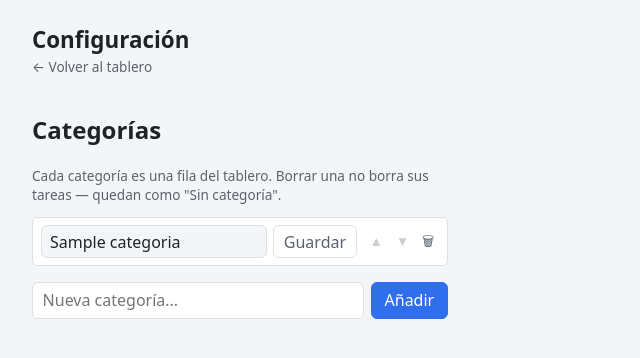
After one commit to dfdez2003/app-htmx-fastapi, a FastAPI app: template app/templates/configuracion.html in a window 1280 px wide. The commit adds this page. Shown: the top 358 px of the page, without its empty margins (0-640 px from the left). Run offline with FastAPI, Linux system fonts and the light colour scheme; the template is opened without the code that fills it: most values are stand-ins (such as "Sample title", 1, 10 or a date in 2020).

Commit message:
feat(categorias): modelo Categoria y panel de configuracion

```diff
--- a/app/main.py
+++ b/app/main.py
@@ -4,7 +4,8 @@ from pathlib import Path
 from fastapi import FastAPI
 from fastapi.staticfiles import StaticFiles
 
-from app.database import crear_tablas, sembrar_datos
+from app.database import crear_tablas, sembrar_categorias, sembrar_datos
+from app.rutas.categorias import router as categorias_router
 from app.rutas.tablero import router as tablero_router
 from app.rutas.tareas import router as tareas_router
 
@@ -12,6 +13,7 @@ from app.rutas.tareas import router as tareas_router
 @asynccontextmanager
 async def lifespan(app: FastAPI):
     crear_tablas()
+    sembrar_categorias()
     sembrar_datos()
     yield
 
@@ -24,6 +26,7 @@ app.mount(
 )
 app.include_router(tablero_router)
 app.include_router(tareas_router)
+app.include_router(categorias_router)
 
 
 @app.get("/salud")
--- a/app/static/estilos.css
+++ b/app/static/estilos.css
@@ -22,9 +22,28 @@ body {
   padding: 1.5rem 2rem 1rem;
 }
 
+.cabecera-fila {
+  display: flex;
+  align-items: center;
+  justify-content: space-between;
+}
+
 .cabecera h1 {
   margin: 0;
   font-size: 1.4rem;
+}
+
+.config-enlace {
+  text-decoration: none;
+  font-size: 1.1rem;
+  opacity: 0.55;
+  border-radius: 6px;
+  padding: 0.2rem 0.4rem;
+}
+
+.config-enlace:hover {
+  opacity: 1;
+  background: var(--panel);
 }
 
 .buscador {
@@ -211,3 +230,112 @@ body {
   border-color: var(--borde);
   color: var(--texto-suave);
 }
+
+.config-volver {
+  color: var(--texto-suave);
+  font-size: 0.85rem;
+  text-decoration: none;
+}
+
+.config-volver:hover {
+  color: var(--acento);
+}
+
+.config-categorias {
+  max-width: 480px;
+  padding: 0 2rem 2rem;
+}
+
+.config-ayuda {
+  color: var(--texto-suave);
+  font-size: 0.85rem;
+  margin-top: 0;
+}
+
+.lista-categorias {
+  list-style: none;
+  margin: 0 0 1rem;
+  padding: 0;
+  display: flex;
+  flex-direction: column;
+  gap: 0.4rem;
+}
+
+.fila-categoria {
+  display: flex;
+  align-items: center;
+  gap: 0.5rem;
+  background: var(--panel);
+  border: 1px solid var(--borde);
+  border-radius: 6px;
+  padding: 0.4rem 0.5rem;
+}
+
+.fila-categoria-vacia {
+  color: var(--texto-suave);
+  font-size: 0.85rem;
+  padding: 0.4rem 0;
+}
+
+.formulario-categoria-editar {
+  display: flex;
+  flex: 1;
+  gap: 0.4rem;
+  min-width: 0;
+}
+
+.formulario-categoria-editar input {
+  flex: 1;
+  min-width: 0;
+  font: inherit;
+  padding: 0.3rem 0.5rem;
+  border: 1px solid var(--borde);
+  border-radius: 6px;
+  background: var(--fondo);
+  color: var(--texto);
+}
+
+.formulario-categoria-editar .boton-secundario {
+  font: inherit;
+  padding: 0.3rem 0.6rem;
+  border: 1px solid var(--borde);
+  border-radius: 6px;
+  background: transparent;
+  color: var(--texto-suave);
+  cursor: pointer;
+}
+
+.fila-categoria-acciones {
+  display: flex;
+  gap: 0.2rem;
+}
+
+.fila-categoria-acciones .boton-icono:disabled {
+  opacity: 0.3;
+  cursor: default;
+}
+
+.formulario-categoria-nueva {
+  display: flex;
+  gap: 0.4rem;
+}
+
+.formulario-categoria-nueva input {
+  flex: 1;
+  font: inherit;
+  padding: 0.4rem 0.6rem;
+  border: 1px solid var(--borde);
+  border-radius: 6px;
+  background: var(--panel);
+  color: var(--texto);
+}
+
+.formulario-categoria-nueva button {
+  font: inherit;
+  padding: 0.4rem 0.8rem;
+  border: 1px solid var(--acento);
+  border-radius: 6px;
+  background: var(--acento);
+  color: #fff;
+  cursor: pointer;
+}
--- /dev/null
+++ b/app/templates/configuracion.html
@@ -0,0 +1,18 @@
+{% extends "base.html" %}
+{% block contenido %}
+<header class="cabecera">
+  <h1>Configuración</h1>
+  <a href="/" class="config-volver">← Volver al tablero</a>
+</header>
+<main class="config-categorias">
+  <h2>Categorías</h2>
+  <p class="config-ayuda">Cada categoría es una fila del tablero. Borrar una no borra sus tareas — quedan como "Sin categoría".</p>
+  {% include "fragmentos/lista_categorias.html" %}
+  <form class="formulario-categoria-nueva"
+        hx-post="/categorias" hx-target="#lista-categorias" hx-swap="outerHTML"
+        hx-on::after-request="if(event.detail.successful) this.reset()">
+    <input type="text" name="nombre" placeholder="Nueva categoría..." required>
+    <button type="submit">Añadir</button>
+  </form>
+</main>
+{% endblock %}
--- /dev/null
+++ b/app/templates/fragmentos/lista_categorias.html
@@ -0,0 +1,27 @@
+<ul class="lista-categorias" id="lista-categorias">
+  {% for categoria in categorias %}
+  <li class="fila-categoria">
+    <form class="formulario-categoria-editar" hx-put="/categorias/{{ categoria.id }}"
+          hx-target="#lista-categorias" hx-swap="outerHTML">
+      <input type="text" name="nombre" value="{{ categoria.nombre }}" required>
+      <button type="submit" class="boton-secundario">Guardar</button>
+    </form>
+    <div class="fila-categoria-acciones">
+      <button type="button" class="boton-icono" title="Subir"
+              hx-put="/categorias/{{ categoria.id }}/mover" hx-vals='{"direccion": "arriba"}'
+              hx-target="#lista-categorias" hx-swap="outerHTML"
+              {% if loop.first %}disabled{% endif %}>▲</button>
+      <button type="button" class="boton-icono" title="Bajar"
+              hx-put="/categorias/{{ categoria.id }}/mover" hx-vals='{"direccion": "abajo"}'
+              hx-target="#lista-categorias" hx-swap="outerHTML"
+              {% if loop.last %}disabled{% endif %}>▼</button>
+      <button type="button" class="boton-icono" title="Eliminar"
+              hx-delete="/categorias/{{ categoria.id }}"
+              hx-target="#lista-categorias" hx-swap="outerHTML"
+              hx-confirm="¿Eliminar &quot;{{ categoria.nombre }}&quot;? Sus tareas quedarán sin categoría.">🗑</button>
+    </div>
+  </li>
+  {% else %}
+  <li class="fila-categoria-vacia">Todavía no hay categorías.</li>
+  {% endfor %}
+</ul>
--- a/app/templates/tablero.html
+++ b/app/templates/tablero.html
@@ -1,7 +1,10 @@
 {% extends "base.html" %}
 {% block contenido %}
 <header class="cabecera">
-  <h1>Tablero</h1>
+  <div class="cabecera-fila">
+    <h1>Tablero</h1>
+    <a href="/configuracion" class="config-enlace" title="Configuración">⚙️</a>
+  </div>
   <div class="buscador">
     <input type="search" name="buscar" id="buscador-texto" placeholder="Buscar por título..."
            hx-get="/tareas" hx-target="#tablero-columnas" hx-swap="innerHTML"
```
Also changed, not shown: app/database.py (+16 -1 lines), app/modelos.py (+9 -0 lines), app/rutas/categorias.py (added, +107 -0 lines).
